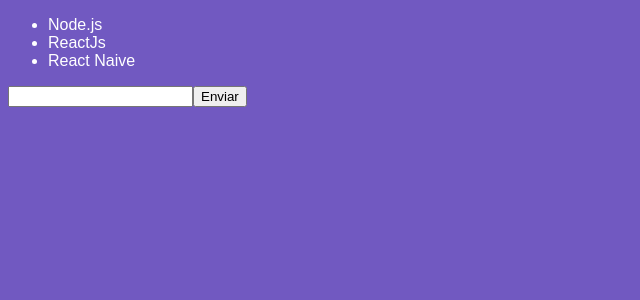
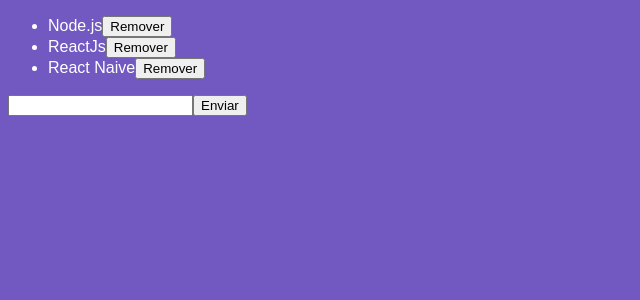
Before and after one commit to CesarAugustoMor/GoStack10-Modulo04, a React app: page / in a window 1280 px wide. Shown: the top 300 px of the page, without its empty margins (0-640 px from the left). Built offline with nearby package versions, Linux system fonts and the light colour scheme; the HTML template or start-up script is replaced by a standard one.

Commit message:
Adicionar e remover tecnologias

```diff
--- a/src/components/TechList.js
+++ b/src/components/TechList.js
@@ -1,7 +1,7 @@
 import React, { Component } from 'react';
 
 export class TechList extends Component {
-  state = { newTech: '', teches: ['Node.js', 'ReactJs', 'React Naive'] };
+  state = { newTech: '', techs: ['Node.js', 'ReactJs', 'React Naive'] };
 
   handleInputChange = (e) => {
     this.setState({ newTech: e.target.value });
@@ -10,16 +10,25 @@
     e.preventDefault();
 
     this.setState({
-      teches: [...this.state.teches, this.state.newTech],
+      techs: [...this.state.teches, this.state.newTech],
       newTech: '',
     });
+  };
+
+  handleDelete = (tech) => {
+    this.setState({ techs: this.state.techs.filter((t) => t !== tech) });
   };
   render() {
     return (
       <form onSubmit={this.handleSubmit}>
         <ul>
-          {this.state.teches.map((tech) => (
-            <li key={tech}>{tech}</li>
+          {this.state.techs.map((tech) => (
+            <li key={tech}>
+              {tech}
+              <button onClick={() => this.handleDelete(tech)} type="button">
+                Remover
+              </button>
+            </li>
           ))}
         </ul>
         <input
```
